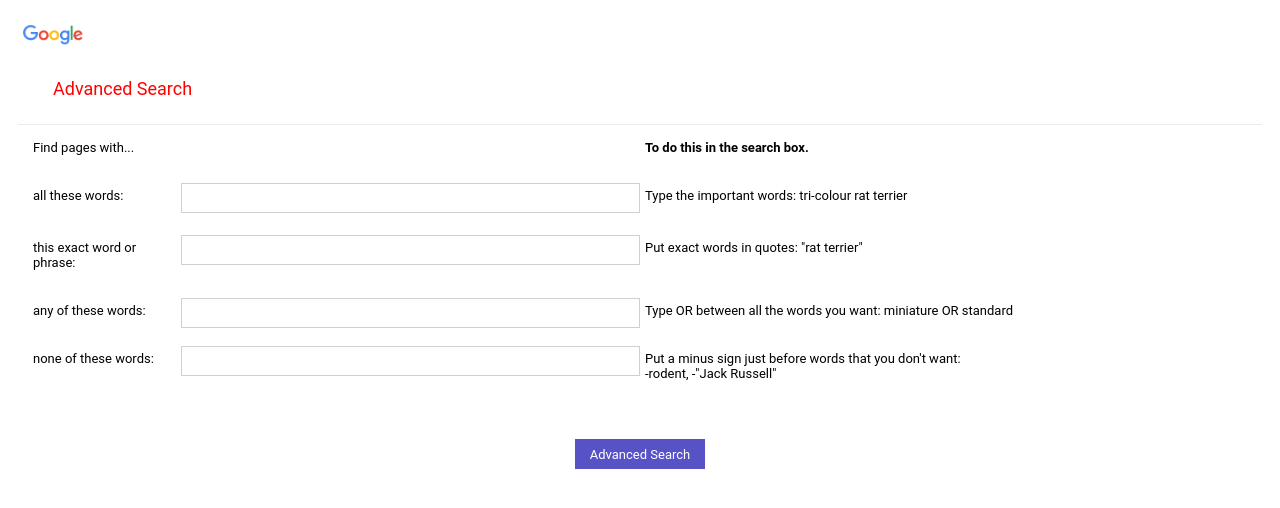
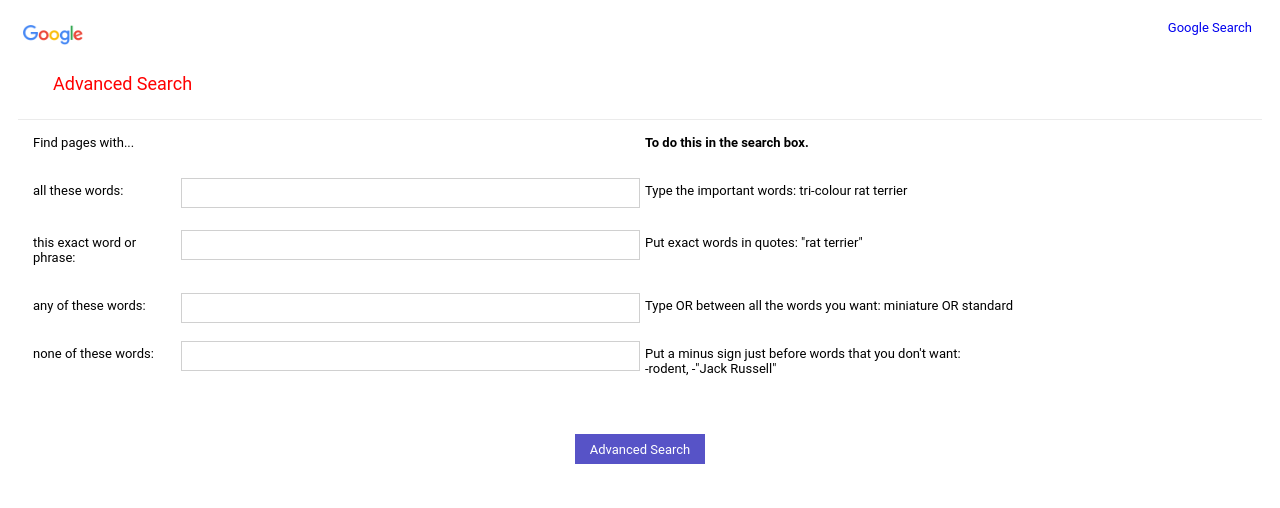
Before and after one commit to Munther87mu/google_task, a plain HTML site: page google_advanced_search.html in a window 1280 px wide. Drawn offline with Linux system fonts and the light colour scheme.

Commit message:
adding return buttons

```diff
--- a/google_advanced_search.html
+++ b/google_advanced_search.html
@@ -8,11 +8,18 @@
     <link rel="stylesheet" href="style.css">
 </head>
 <body>
-    <div>
-        <div class="raw-item">
-            <img src="googlelogo.png" width="70px" style="margin-left: -10px;"/>
-        </div>
+  <div class="row">
+    <div id="left-element">
+      <div class="column">
+          <img src="googlelogo.png" width="70px" style="margin-left: -10px;"/>
+      </div>
+  </div>
+  <div>
+    <div class="column">
+        <a href="index.html" style="float: right; margin-top: -10px; padding: 0;">Google Search</a>
     </div>
+</div>
+  </div>
     <div>
         <div class="raw-item">
             <p id="advacned-par">Advanced Search</p>
```
Also changed, not shown: google_images.html (+5 -2 lines).
